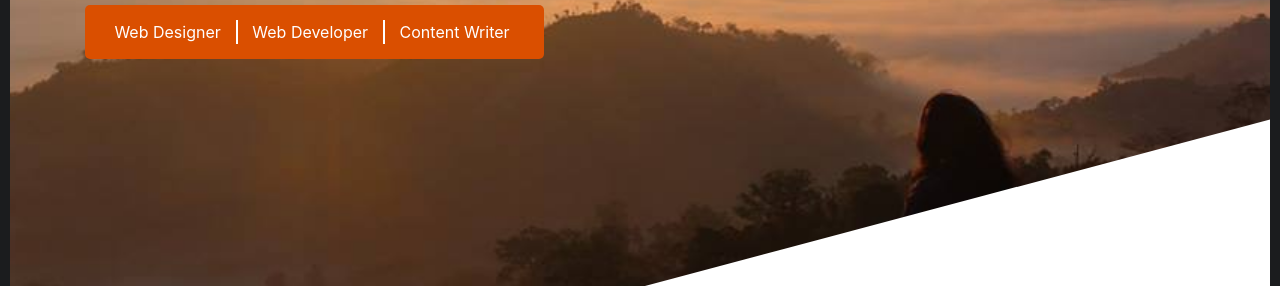
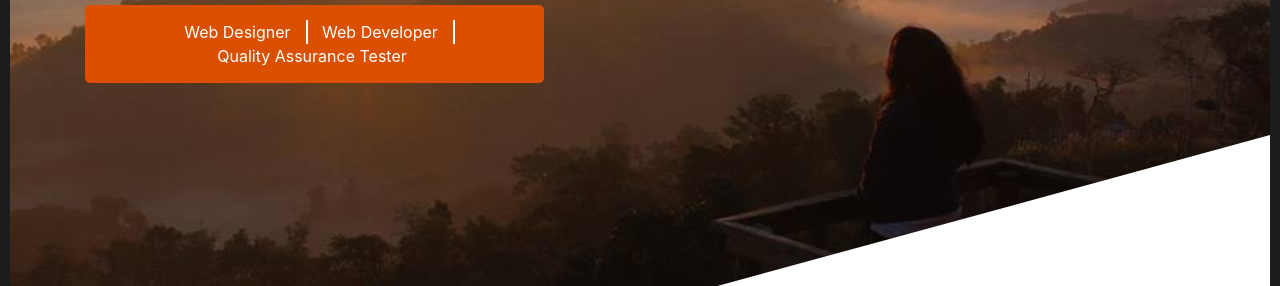
Before and after one commit to saimasharleen/saimasharleen-personal-profile, a plain HTML site: page index.html in a window 1280 px wide. Shown: the part 514-800 px from the top of the page. Drawn offline with Linux system fonts and the light colour scheme.

Commit message:
Update index.html

```diff
--- a/index.html
+++ b/index.html
@@ -97,7 +97,7 @@
                     <ul>
                         <li>Web Designer</li>
                         <li>Web Developer</li>
-                        <li>Content Writer</li>
+                        <li>Quality Assurance Tester</li>
                     </ul>
                 </div>
             </div>
```
